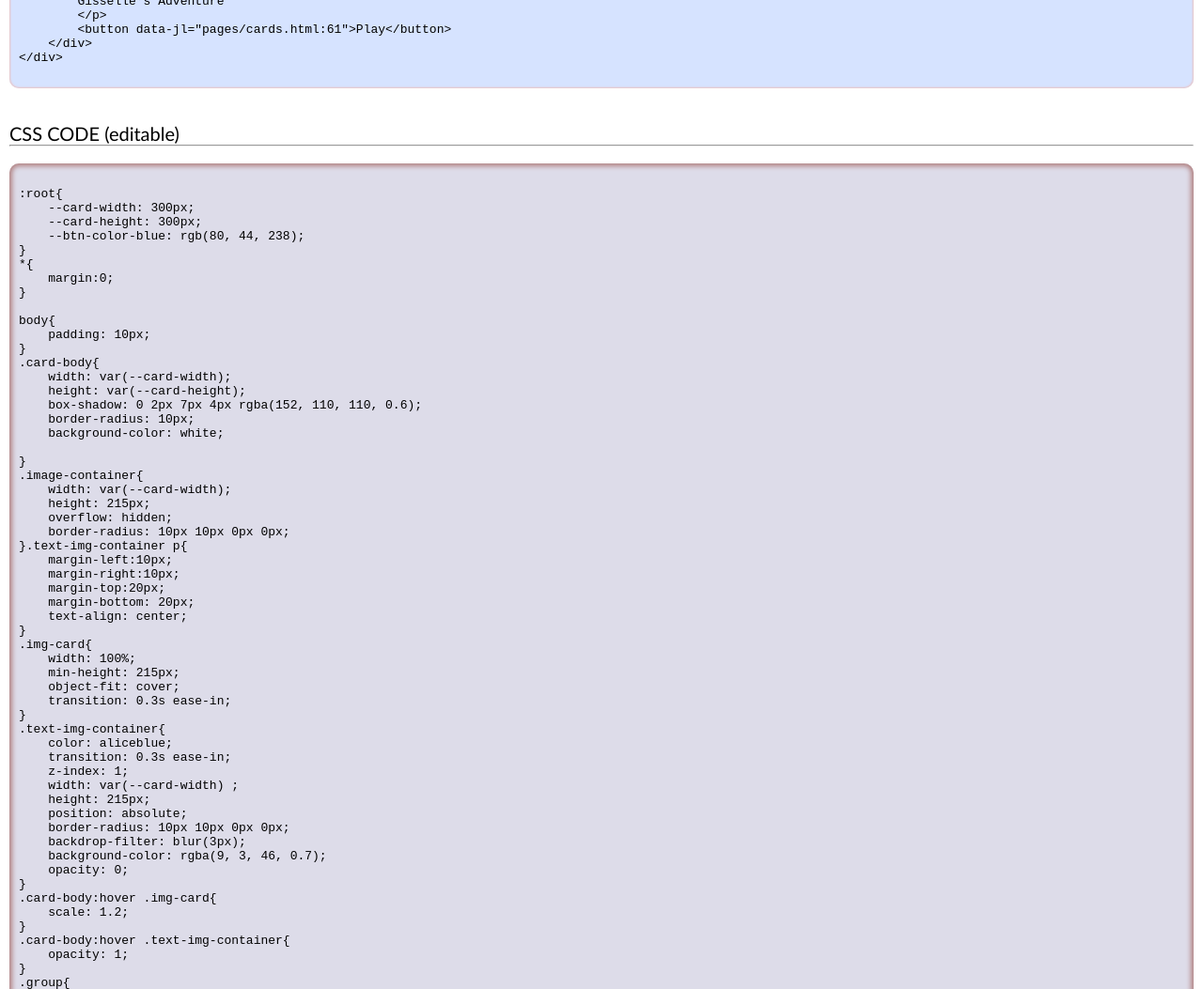
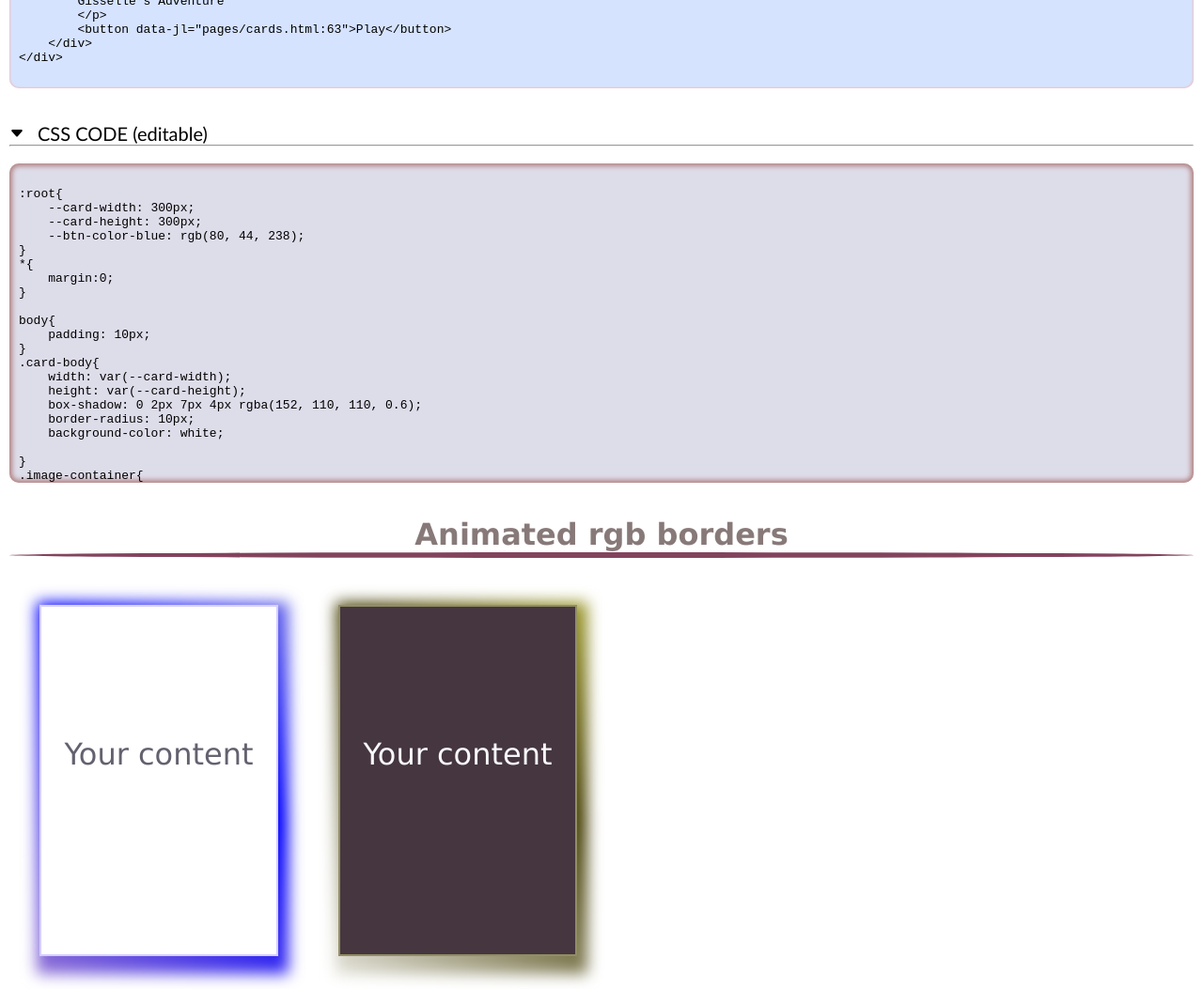
Before and after one commit to serchonodera117/copyWeb, a plain HTML site: page pages/cards.html in a window 1280 px wide. Shown: the part 720-1773 px from the top of the page at 94% size. Drawn offline with Linux system fonts and the light colour scheme.

Commit message:
aded functionality of hide or show editors

```diff
--- a/pages/cards.css
+++ b/pages/cards.css
@@ -8,11 +8,15 @@
     --line-color: rgba(122, 52, 80, 0.927);
     --animated-card-white: white;
     --animated-card-dark: rgb(69, 54, 64);
+
+    --editors-height: 20rem;
 }
 
 *{
     margin:0;
 }
+
+/*PAGE*/
 .item{
     display: block;
 }
@@ -30,11 +34,15 @@
 .css-editor{
     display: block;
     background-color: var(--color-css-editor);
+    height: var(--editors-height);
+    overflow-y: scroll;
     padding: 10px;
     border-radius: 10px;
+    transition: 0.3s ease-in;
     box-shadow: inset 0 0 5px 3px rgb(179, 133, 133);
 }
 .html-editor{
+    transition: 0.3s ease-in;
     background-color: var(--color-html);
     padding: 10px;
     border-radius: 10px;
@@ -42,8 +50,35 @@
 }
 .text{
     font-size: 20px;
+    margin-left: 10px;
     font-family:'Gill Sans', 'Gill Sans MT', Calibri, 'Trebuchet MS', sans-serif;
 }
+.title-group{
+    display: table;
+}
+.hiden-checkbox{
+    display: none;
+}
+/*Buttoms to show and hide containers----------------------------------------------------*/
+.group-editors:has(input[type="checkbox"]:checked) .css-editor{
+    opacity: 0;
+    visibility: hidden;
+    height: 0;
+    display:ruby;
+    transition: 0.3s ease-in;
+    transform: translateY(-30px);
+    z-index: -1;
+}
+.icon-editable{
+    transition: 0.3s ease-in;
+}
+.group-editors:has(input[type="checkbox"]:checked) .icon-editable{
+    transform: rotate(-90deg);
+}
+
+
+
+
 /*CARDS-----------------------------------------------------------------------------------------------------------------------------------------------*/
 /*Card with hover zoom image-----------------------------------------------------*/
 
--- a/pages/cards.html
+++ b/pages/cards.html
@@ -35,6 +35,8 @@
             </div>
         </div>
         <br>
+
+
         <spam class="text">HTML</spam>
         <hr>
         <br>
@@ -64,7 +66,16 @@
             </xmp>
          <br>
         <br>
-        <spam class="text">CSS CODE (editable)</spam>
+
+        <div class="group-editors">
+        <div class="title-group">
+            <label for="frist-css-xmp" >
+                <svg class="icon-editable" xmlns="http://www.w3.org/2000/svg" width="16" height="16" fill="currentColor" class="bi bi-caret-down-fill" viewBox="0 0 16 16">
+                    <path d="M7.247 11.14 2.451 5.658C1.885 5.013 2.345 4 3.204 4h9.592a1 1 0 0 1 .753 1.659l-4.796 5.48a1 1 0 0 1-1.506 0z"/>
+                  </svg>
+            <input id="frist-css-xmp" class="hiden-checkbox" type="checkbox">
+            <spam class="text">CSS CODE (editable)</spam>
+        </div>
         <hr>
         <br>
         <xmp  class="css-editor" contenteditable>
@@ -154,6 +165,8 @@ body{
     font-family: 'Courier New', Courier, monospace;
 }
         </xmp>
+        </div>
+
         <br><br>
 
         <!-- ANIMATED BORDERS -->
```
